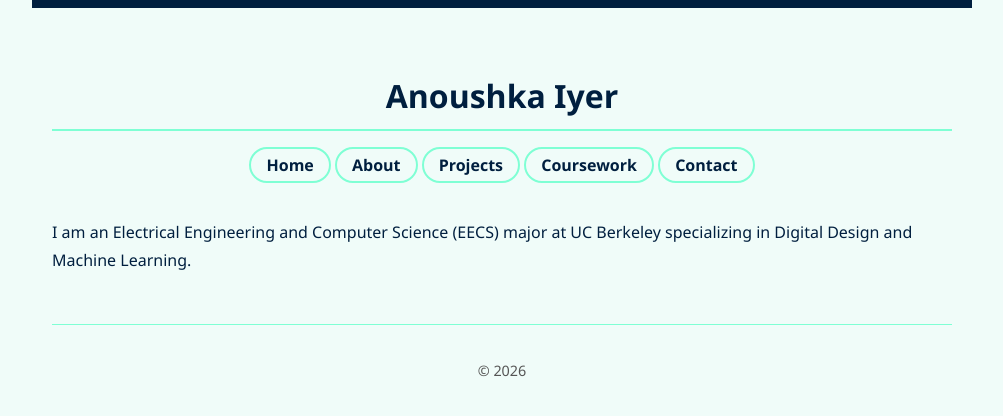
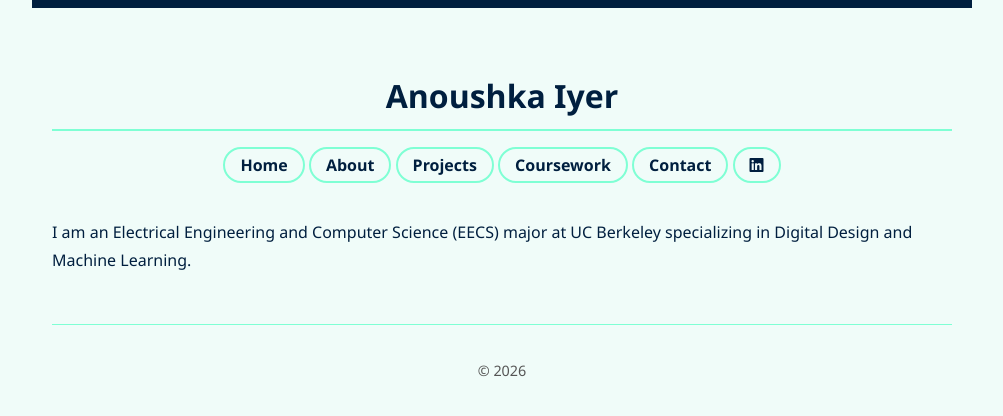
Before and after one commit to navyrose/navyrose.github.io, a Jekyll site: the page built from index.md, in a window 1280 px wide. Shown: the top 416 px of the page, without its empty margins (138-1141 px from the left). Built offline with Jekyll 4.4.1, drawn with Linux system fonts in a browser that asks for light colours.

Commit message:
Update default.html

```diff
--- a/_layouts/default.html
+++ b/_layouts/default.html
@@ -14,6 +14,7 @@
         <a href="{{ '/projects' | relative_url }}" class="nav-btn">Projects</a>
         <a href="{{ '/coursework' | relative_url }}" class="nav-btn">Coursework</a>
         <a href="{{ '/contact' | relative_url }}" class="nav-btn">Contact</a>
+        <a href="https://linkedin.com/in/YOUR-USERNAME" target="_blank" class="nav-btn linkedin-btn"><i class="fab fa-linkedin"></i></a>
       </nav>
     </header>
 
```
